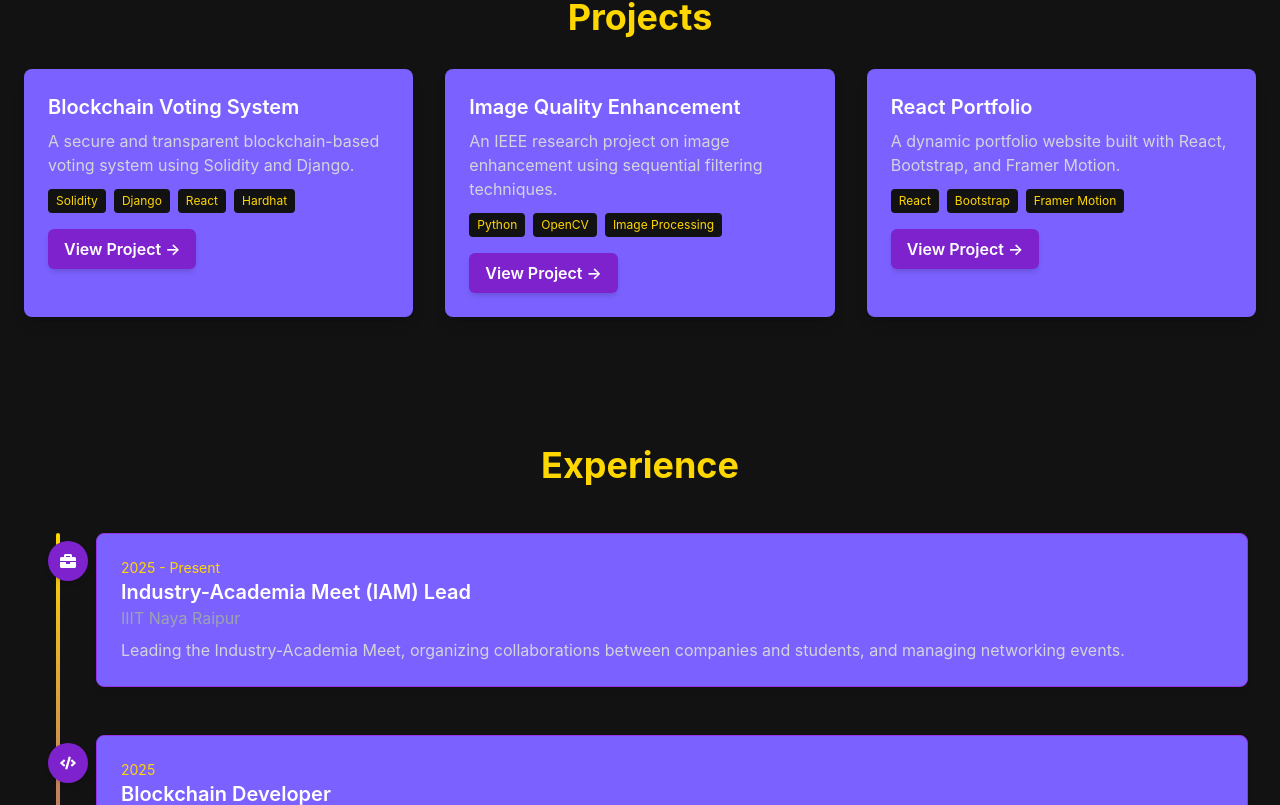
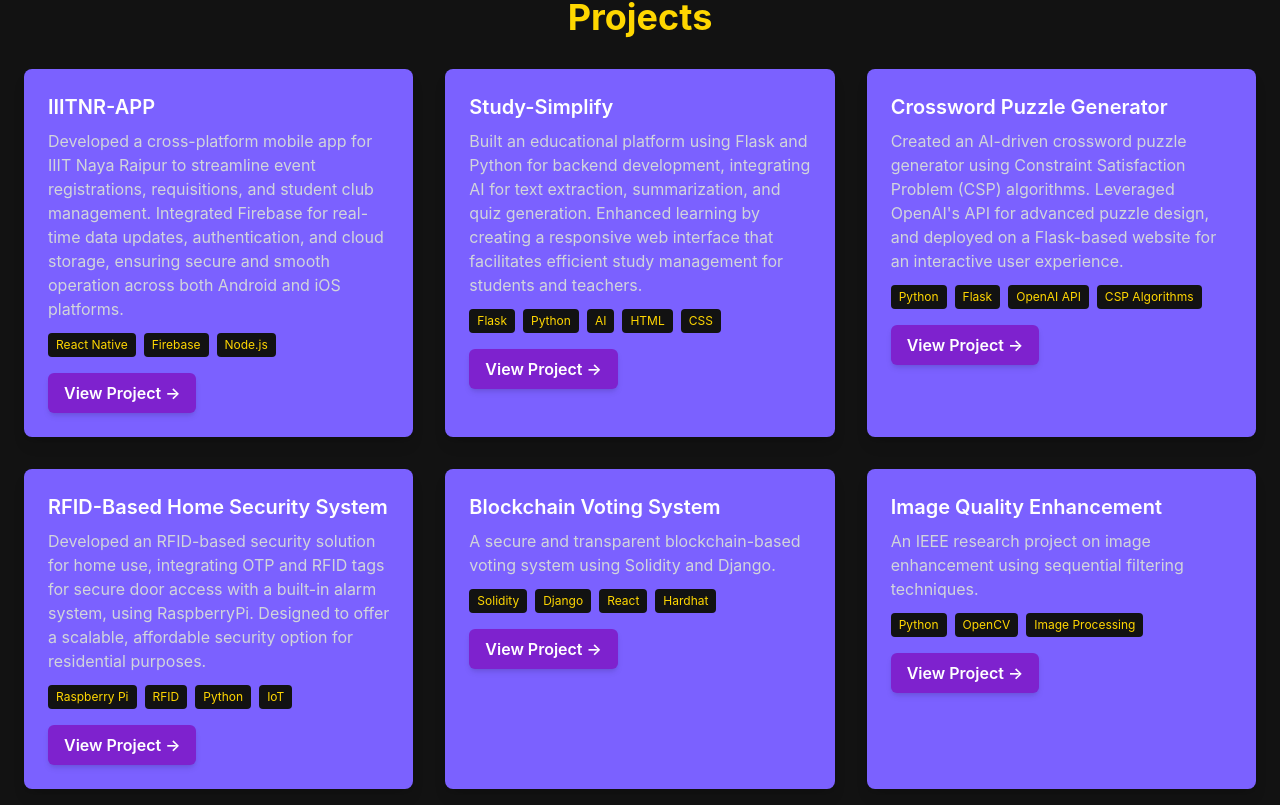
Before and after one commit to ashut0shj/about, a React (Create React App) app: page / in a window 1280 px wide. Shown: the part 1275-2080 px from the top of the page. Built offline with nearby package versions, Linux system fonts and the light colour scheme.

Commit message:
fixed issue

```diff
--- a/src/components/Experience.jsx
+++ b/src/components/Experience.jsx
@@ -1,31 +1,31 @@
 import { useEffect, useState } from "react";
 import { motion } from "framer-motion";
-import { FaBriefcase, FaCode, FaBook } from "react-icons/fa";
+import { FaBriefcase, FaCode, FaMoneyBill } from "react-icons/fa";
 
 const experiences = [
   {
     year: "2025 - Present",
-    role: "Industry-Academia Meet (IAM) Lead",
-    company: "IIIT Naya Raipur",
+    role: "Senior Placement Coordinator",
+    company: "Training and Placement Cell, IIIT Naya Raipur",
     description:
-      "Leading the Industry-Academia Meet, organizing collaborations between companies and students, and managing networking events.",
+      "Leading the placement team, coordinating campus recruitment drives, and ensuring smooth interactions between students and recruiters. Implementing new strategies to improve placement processes and student employability.",
     icon: <FaBriefcase />,
   },
   {
-    year: "2025",
-    role: "Blockchain Developer",
-    company: "Personal Project",
+    year: "2024 - Present",
+    role: "Vice Secretary",
+    company: "The Society of Coders, IIIT Naya Raipur",
     description:
-      "Developed a blockchain-based voting system using Solidity and Django, ensuring secure and transparent elections.",
+      "Led the organization of coding contests and hackathons. Mentored junior students in problem-solving, conducted workshops, and fostered a collaborative learning environment.",
     icon: <FaCode />,
   },
   {
-    year: "2024 - 2025",
-    role: "Researcher",
-    company: "IEEE Paper on Image Enhancement",
+    year: "2022 - 2023",
+    role: "Events and PR Member",
+    company: "E-Cell IIIT-NR",
     description:
-      "Conducted research on sequential filtering techniques for image quality enhancement and prepared an IEEE research paper.",
-    icon: <FaBook />,
+      "Organized and executed entrepreneurship-related events, managed public relations, and coordinated with external partners for guest lectures and workshops.",
+    icon: <FaMoneyBill />,
   },
 ];
 
--- a/src/components/Projects.jsx
+++ b/src/components/Projects.jsx
@@ -2,23 +2,47 @@ import { motion } from "framer-motion";
 
 const projects = [
   {
-    title: "Blockchain Voting System",
-    description: "A secure and transparent blockchain-based voting system using Solidity and Django.",
-    tech: ["Solidity", "Django", "React", "Hardhat"],
-    link: "#",
+    "title": "IIITNR-APP",
+    "description": "Developed a cross-platform mobile app for IIIT Naya Raipur to streamline event registrations, requisitions, and student club management. Integrated Firebase for real-time data updates, authentication, and cloud storage, ensuring secure and smooth operation across both Android and iOS platforms.",
+    "tech": ["React Native", "Firebase", "Node.js"],
+    "link": "https://github.com/ashut0shj/iiit-app"
   },
   {
-    title: "Image Quality Enhancement",
-    description: "An IEEE research project on image enhancement using sequential filtering techniques.",
-    tech: ["Python", "OpenCV", "Image Processing"],
-    link: "#",
+    "title": "Study-Simplify",
+    "description": "Built an educational platform using Flask and Python for backend development, integrating AI for text extraction, summarization, and quiz generation. Enhanced learning by creating a responsive web interface that facilitates efficient study management for students and teachers.",
+    "tech": ["Flask", "Python", "AI", "HTML", "CSS"],
+    "link": "https://github.com/ashut0shj/minor-study-simplify"
   },
   {
-    title: "React Portfolio",
-    description: "A dynamic portfolio website built with React, Bootstrap, and Framer Motion.",
-    tech: ["React", "Bootstrap", "Framer Motion"],
-    link: "#",
+    "title": "Crossword Puzzle Generator",
+    "description": "Created an AI-driven crossword puzzle generator using Constraint Satisfaction Problem (CSP) algorithms. Leveraged OpenAI's API for advanced puzzle design, and deployed on a Flask-based website for an interactive user experience.",
+    "tech": ["Python", "Flask", "OpenAI API", "CSP Algorithms"],
+    "link": "https://github.com/ashut0shj/CrosswordPuzzleGenerator"
   },
+  {
+    "title": "RFID-Based Home Security System",
+    "description": "Developed an RFID-based security solution for home use, integrating OTP and RFID tags for secure door access with a built-in alarm system, using RaspberryPi. Designed to offer a scalable, affordable security option for residential purposes.",
+    "tech": ["Raspberry Pi", "RFID", "Python", "IoT"],
+    "link": "https://github.com/ashut0shj/doorlock"
+  },
+  {
+    "title": "Blockchain Voting System",
+    "description": "A secure and transparent blockchain-based voting system using Solidity and Django.",
+    "tech": ["Solidity", "Django", "React", "Hardhat"],
+    "link": "#"
+  },
+  {
+    "title": "Image Quality Enhancement",
+    "description": "An IEEE research project on image enhancement using sequential filtering techniques.",
+    "tech": ["Python", "OpenCV", "Image Processing"],
+    "link": "#"
+  },
+  {
+    "title": "React Portfolio",
+    "description": "A dynamic portfolio website built with React, Bootstrap, and Framer Motion.",
+    "tech": ["React", "Bootstrap", "Framer Motion"],
+    "link": "#"
+  }
 ];
 
 const Projects = () => {
```
Also changed, not shown: src/components/profile.jpg (added).
